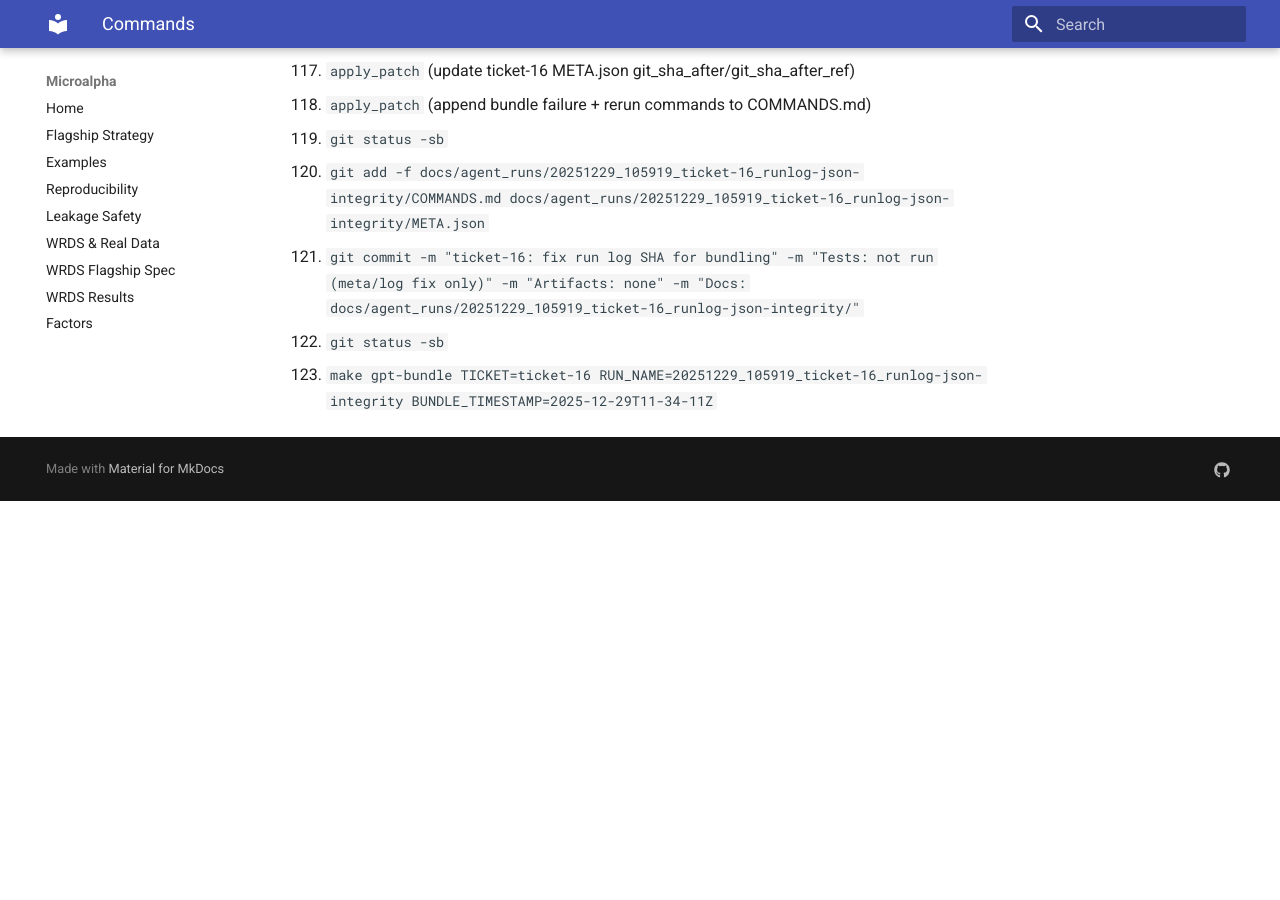
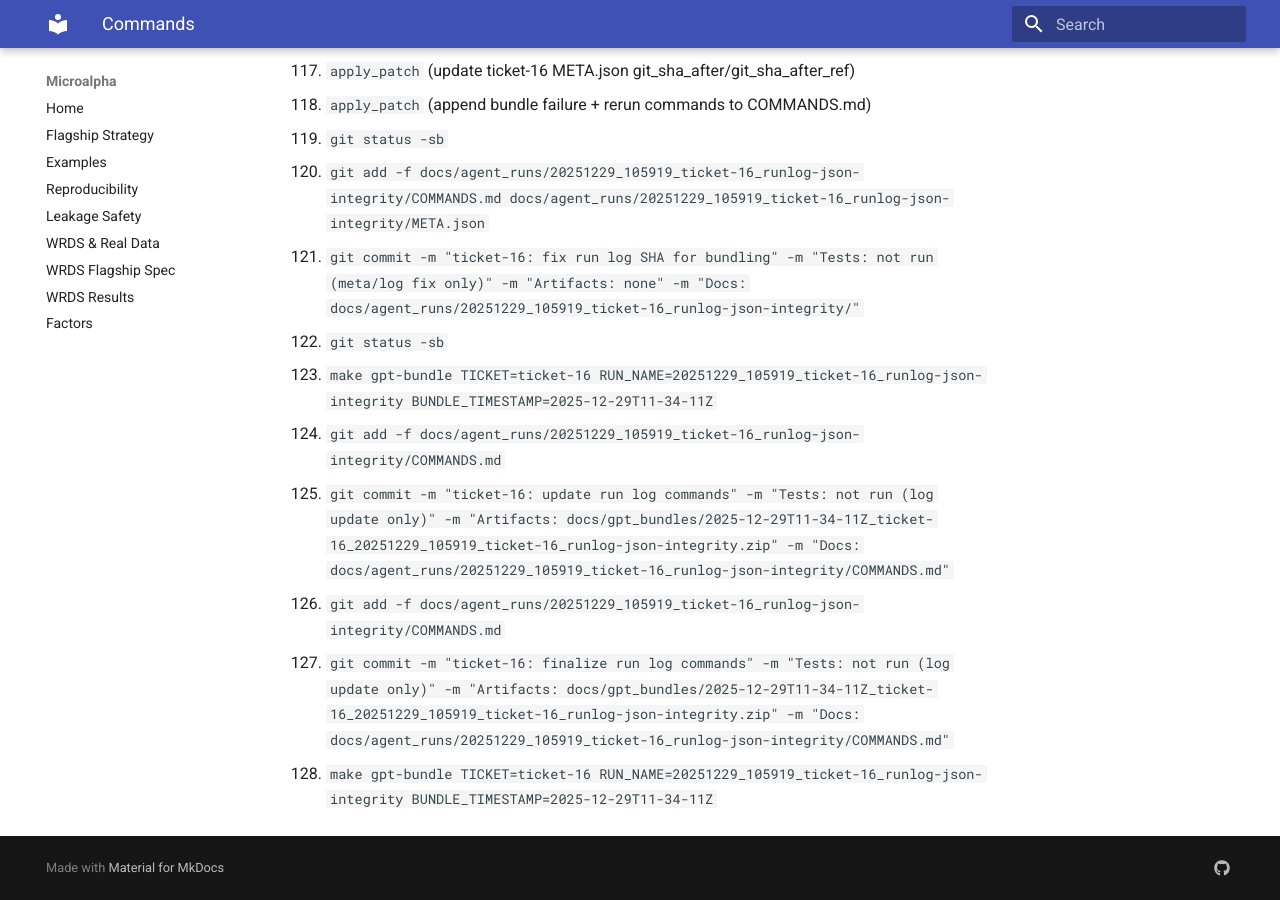
Before and after one commit to MateoBodon/microalpha, an MkDocs documentation site: the page built from docs/agent_runs/20251229_105919_ticket-16_runlog-json-integrity/COMMANDS.md, in a window 1280 px wide and 900 px high, scrolled down 6987 px. Built offline with MkDocs 1.6.1 and Material for MkDocs 9.7.7, drawn with Linux system fonts in a browser that asks for light colours; before the commit the page ends 7488 px from its top, so only the background shows below that.

Commit message:
ticket-16: finalize run log commands
Tests: not run (log update only)

Artifacts: docs/gpt_bundles/2025-12-29T11-34-11Z_ticket-16_20251229_105919_ticket-16_runlog-json-integrity.zip

Docs: docs/agent_runs/20251229_105919_ticket-16_runlog-json-integrity/COMMANDS.md

```diff
--- a/docs/agent_runs/20251229_105919_ticket-16_runlog-json-integrity/COMMANDS.md
+++ b/docs/agent_runs/20251229_105919_ticket-16_runlog-json-integrity/COMMANDS.md
@@ -123,3 +123,8 @@
 121. `git commit -m "ticket-16: fix run log SHA for bundling" -m "Tests: not run (meta/log fix only)" -m "Artifacts: none" -m "Docs: docs/agent_runs/20251229_105919_ticket-16_runlog-json-integrity/"`
 122. `git status -sb`
 123. `make gpt-bundle TICKET=ticket-16 RUN_NAME=20251229_105919_ticket-16_runlog-json-integrity BUNDLE_TIMESTAMP=2025-12-29T11-34-11Z`
+124. `git add -f docs/agent_runs/20251229_105919_ticket-16_runlog-json-integrity/COMMANDS.md`
+125. `git commit -m "ticket-16: update run log commands" -m "Tests: not run (log update only)" -m "Artifacts: docs/gpt_bundles/2025-12-29T11-34-11Z_ticket-16_20251229_105919_ticket-16_runlog-json-integrity.zip" -m "Docs: docs/agent_runs/20251229_105919_ticket-16_runlog-json-integrity/COMMANDS.md"`
+126. `git add -f docs/agent_runs/20251229_105919_ticket-16_runlog-json-integrity/COMMANDS.md`
+127. `git commit -m "ticket-16: finalize run log commands" -m "Tests: not run (log update only)" -m "Artifacts: docs/gpt_bundles/2025-12-29T11-34-11Z_ticket-16_20251229_105919_ticket-16_runlog-json-integrity.zip" -m "Docs: docs/agent_runs/20251229_105919_ticket-16_runlog-json-integrity/COMMANDS.md"`
+128. `make gpt-bundle TICKET=ticket-16 RUN_NAME=20251229_105919_ticket-16_runlog-json-integrity BUNDLE_TIMESTAMP=2025-12-29T11-34-11Z`
```
